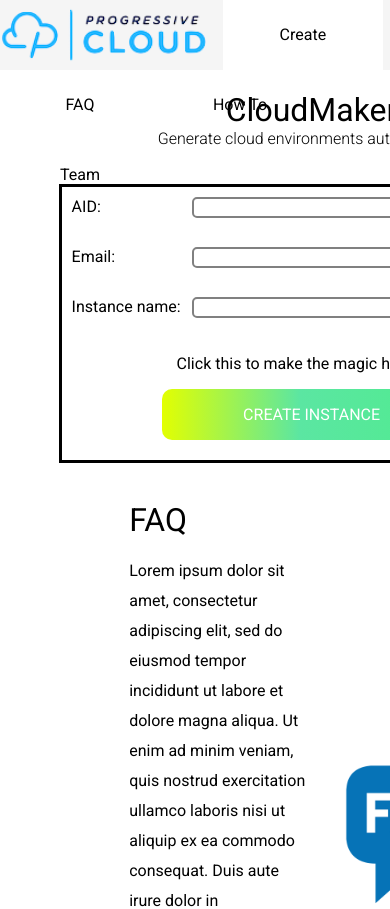
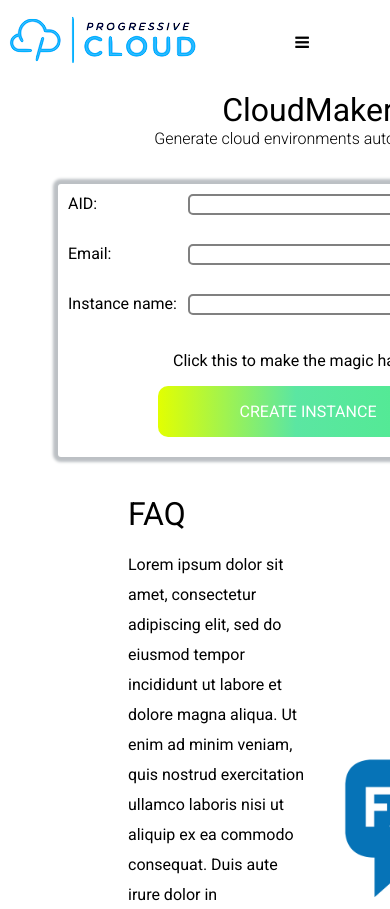
Before and after one commit to loganFry/CloudMakerUI, an Angular app: page / in a window 390 px wide. Shown: the top 909 px of the page. Built offline with nearby package versions, Linux system fonts and the light colour scheme.

Commit message:
Trying to make responsive menu

```diff
--- a/src/app/header/header.component.html
+++ b/src/app/header/header.component.html
@@ -1,10 +1,17 @@
-<div id="header">
+<link rel="stylesheet" href="https://cdnjs.cloudflare.com/ajax/libs/font-awesome/4.7.0/css/font-awesome.min.css">
+
+<div id="header" class="topnav">
     <img id="logo" src="assets/cloud_logo.png">
 
     <ul id="links">
-        <li class="link active"><a href="#panel-target">Create</a></li>
+        <li class="link"><a href="#panel-target">Create</a></li>
         <li class="link"><a href="#faq-target">FAQ</a></li>
         <li class="link"><a href="#howto-target">How To</a></li>
         <li class="link"><a href="#team-target">Team</a></li>
+        <li class="icon">
+            <a href="javascript:void(0);" (click)="myFunction()">
+                <i class="fa fa-bars"></i>
+            </a>
+        </li>
     </ul>
 </div>
--- a/src/app/header/header.component.scss
+++ b/src/app/header/header.component.scss
@@ -45,3 +45,48 @@
 #links .active {
     background-color: white;
 }
+
+#links li.icon {
+    display: none;
+}
+
+@media screen and (max-width: 600px) {
+    #links li:not(:last-child) {
+        display: none;
+    }
+
+    #links li.icon {
+        float: right;
+        display: block;
+    }
+}
+
+@media screen and (max-width: 600px) {
+    :host(app-header) {
+        position: relative;
+    }
+
+    #header.responsive li {
+        float: none;
+        display: block;
+        width: auto;
+        position: relative;
+        top: 70px;
+        height: 30px;
+    }
+
+    #header.responsive a {
+        height: 30px;
+    }
+
+    #header.responsive li:first-child a{
+        position: relative;
+        top: -70px;
+    }
+
+    #header.responsive li.icon {
+        position: absolute;
+        right: 0;
+        top: 0;
+    }
+}
--- a/src/app/header/header.component.ts
+++ b/src/app/header/header.component.ts
@@ -25,4 +25,16 @@
       }
   }
 
+/* Toggle between adding and removing the "responsive" class to topnav when the user clicks on the icon */
+function
+    myFunction() {
+    console.log("clicked");
+    var x = document.getElementById("header");
+    if (x.className === "topnav") {
+        x.className += " responsive";
+    } else {
+        x.className = "topnav";
+    }
 }
+
+}
--- a/src/app/resource-panel/resource-panel.component.scss
+++ b/src/app/resource-panel/resource-panel.component.scss
@@ -1,7 +1,11 @@
 #resource-panel {
-    border: black 3px solid;
+    //border: black 2px solid;
     width: 500px;
     margin: 20px auto;
+
+    border-radius: 3px;
+    box-shadow:  0 0 3px 5px #bcc0c4;
+
 }
 
 form {
```
Also changed, not shown: src/app/app.component.scss (line endings or trailing spaces).
